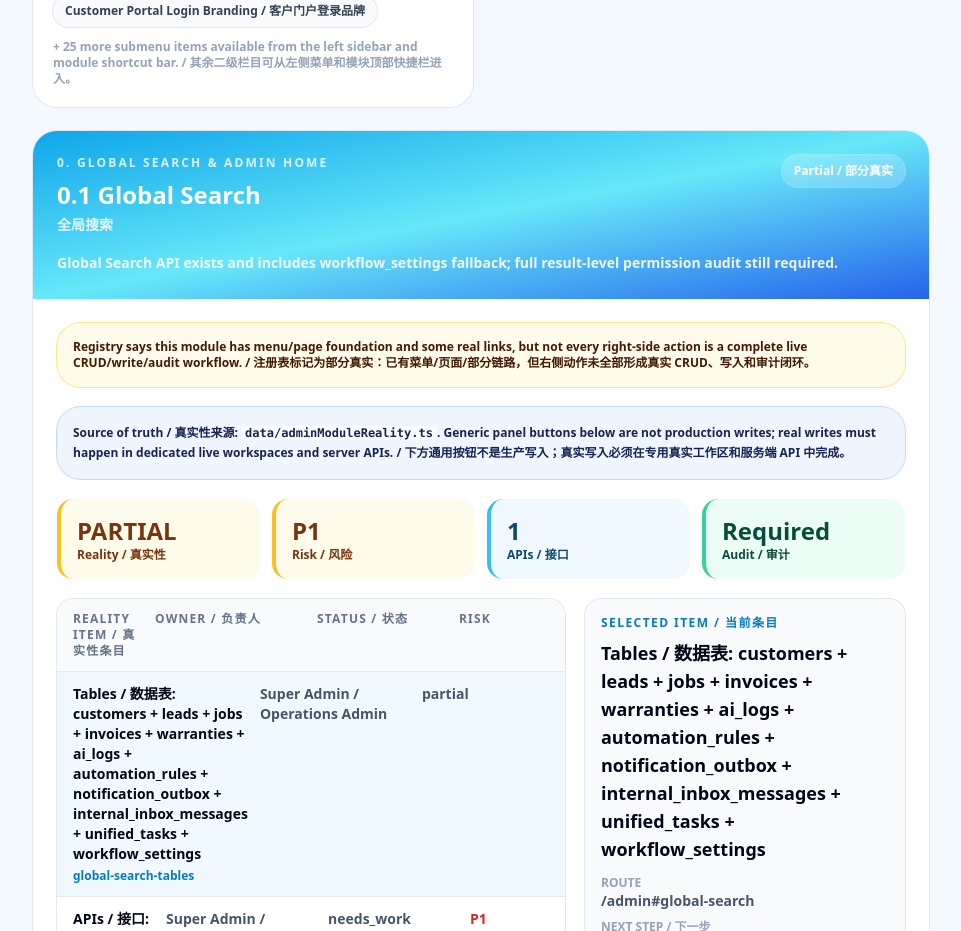
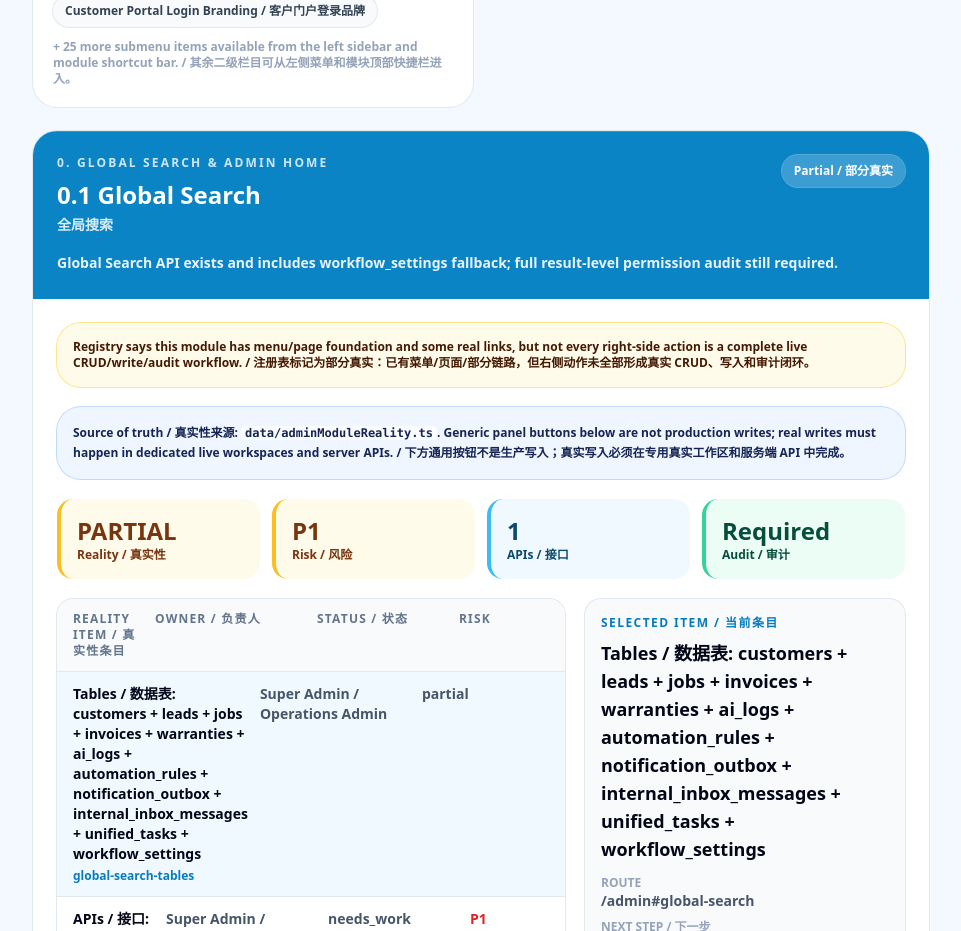
Before and after one commit to gaven2027-hash/NANOFIX_V28_UNIFIED_WEBSITE_ADMIN, a Next.js app: page /admin in a window 1280 px wide. Shown: the part 2040-2971 px from the top of the page, without its empty margins (319-1280 px from the left). Built offline with nearby package versions, Linux system fonts and the light colour scheme; no server answers.

Commit message:
Use solid dark sky blue submodule headers

```diff
--- a/components/AdminSubmoduleWorkspace.tsx
+++ b/components/AdminSubmoduleWorkspace.tsx
@@ -161,7 +161,7 @@ export function AdminSubmoduleWorkspace({ route }: { route: string }) {
     <section className="mt-6 w-full">
       <div className="space-y-5">
         <div id={active.id} className="scroll-mt-40 overflow-hidden rounded-3xl bg-white shadow-soft ring-1 ring-slate-200">
-          <div className="bg-gradient-to-br from-sky-500 via-cyan-300 to-blue-600 p-6 text-white">
+          <div className="bg-[#0b84c6] p-6 text-white shadow-[inset_0_1px_0_rgba(255,255,255,0.16)]">
             <div className="flex flex-wrap items-start justify-between gap-4">
               <div>
                 <div className="text-xs font-black uppercase tracking-[0.18em] text-white/80">{active.parentOrder}. {active.parentTitle}</div>
```
